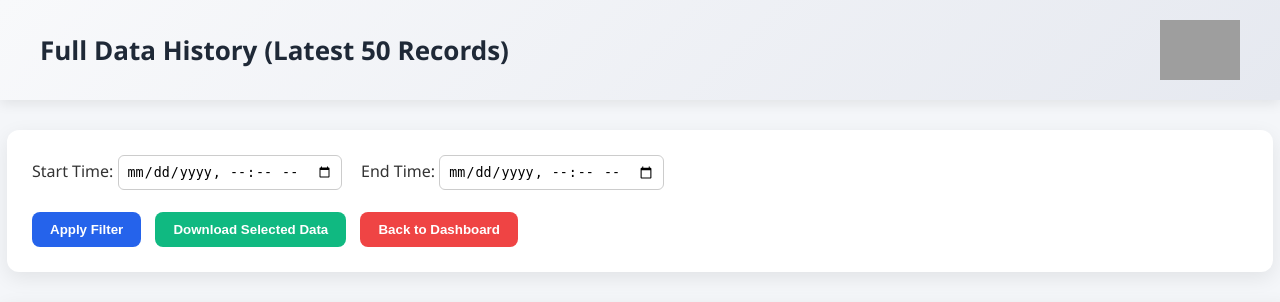
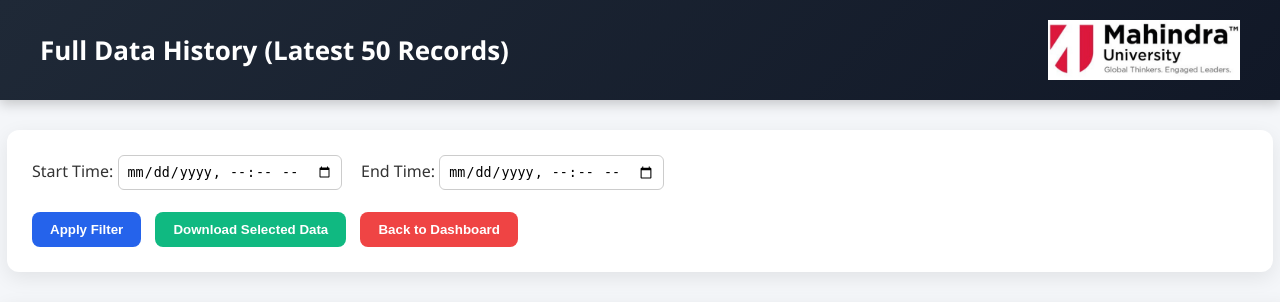
Before and after one commit to shaikmansoor3922-svg/datta_logger_1, a FastAPI app: page /history_page in a window 1280 px wide. Shown: the top 302 px of the page. Run offline with FastAPI, Linux system fonts and the light colour scheme; data that the repository does not hold is empty; grey boxes are pictures that could not be loaded.

Commit message:
Update history.html

```diff
--- a/templates/history.html
+++ b/templates/history.html
@@ -16,9 +16,9 @@
             justify-content: space-between;
             align-items: center;
             padding: 20px 40px;
-    background: linear-gradient(135deg, #f8f9fb, #e6e9f0);
-    color: #1f2937;
-    box-shadow: 0 4px 12px rgba(0,0,0,0.08);
+            background: linear-gradient(135deg, #1f2937, #111827);
+            color: white;
+            box-shadow: 0 4px 12px rgba(0,0,0,0.2);
         }
 
         .header-container h1 {
@@ -102,7 +102,7 @@
 
 <div class="header-container">
     <h1>Full Data History (Latest 50 Records)</h1>
-    <img src="/static/logo.png" alt="MechNerve Logo" class="logo">
+    <img src="/static/logo .png" alt="MechNerve Logo" class="logo">
 </div>
 
 <div class="filter-card">
```
Lines whose indentation alone changed are shown as unchanged.
